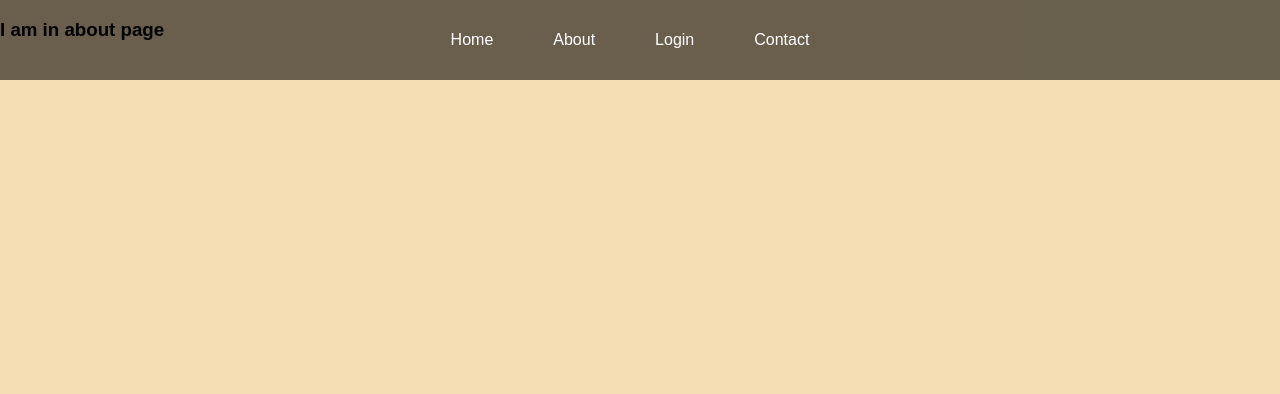
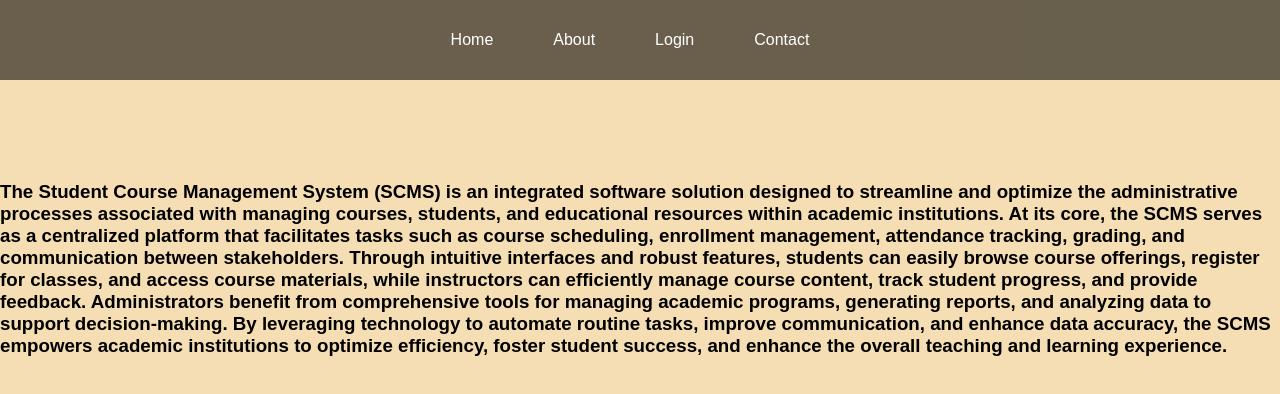
Before and after one commit to Mani-maker7/orgreactapp, a React (Create React App) app: page /about in a window 1280 px wide. Shown: the top 394 px of the page. Built offline with nearby package versions, Linux system fonts and the light colour scheme.

Commit message:
error fixes

```diff
--- a/src/main/About.js
+++ b/src/main/About.js
@@ -2,8 +2,8 @@ import React from 'react'
 
 export default function About() {
   return (
-    <div>
-        <h3>I am in about page</h3>
+    <div> <br/><br/><br/><br/><br/><br/><br/><br/><br/>
+        <h3>The Student Course Management System (SCMS) is an integrated software solution designed to streamline and optimize the administrative processes associated with managing courses, students, and educational resources within academic institutions. At its core, the SCMS serves as a centralized platform that facilitates tasks such as course scheduling, enrollment management, attendance tracking, grading, and communication between stakeholders. Through intuitive interfaces and robust features, students can easily browse course offerings, register for classes, and access course materials, while instructors can efficiently manage course content, track student progress, and provide feedback. Administrators benefit from comprehensive tools for managing academic programs, generating reports, and analyzing data to support decision-making. By leveraging technology to automate routine tasks, improve communication, and enhance data accuracy, the SCMS empowers academic institutions to optimize efficiency, foster student success, and enhance the overall teaching and learning experience.</h3>
     </div>
   )
 }
```
Also changed, not shown: 1 other file (tests, documents, lock files or other folders).
